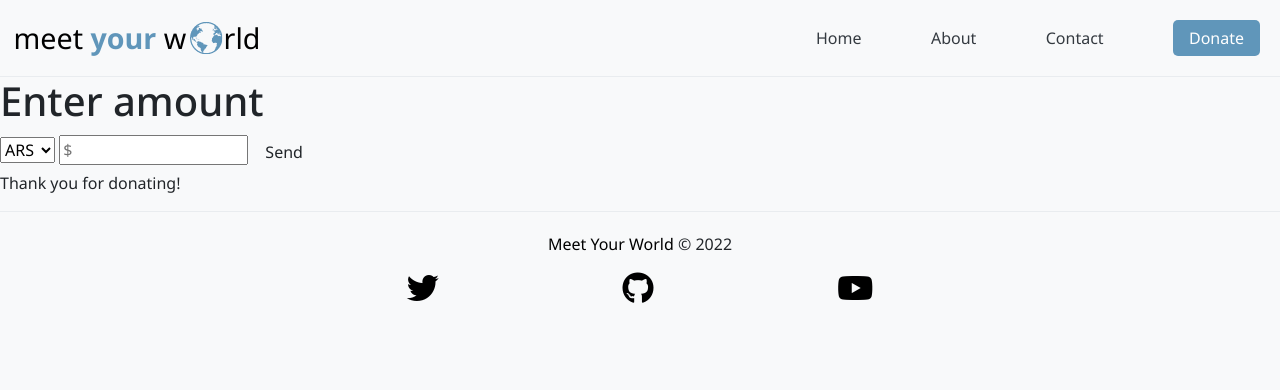
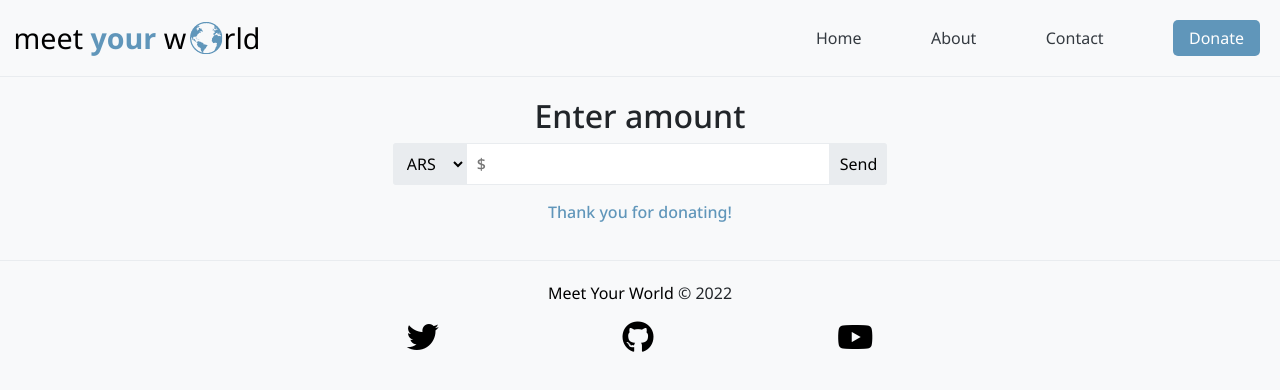
Before and after one commit to matiasbagatto/meetyourworld, a plain HTML site: page pages/donate.html in a window 1280 px wide. Drawn offline with nearby package versions, Linux system fonts and the light colour scheme.

Commit message:
Desarrollo de pagina donate terminado

```diff
--- a/pages/donate.html
+++ b/pages/donate.html
@@ -47,7 +47,7 @@
     </header>
 
     <main>
-        <div class="donate">
+        <section class="donate">
             <h1 class="donate__title">Enter amount</h1>
             <div class="amount-container">
                 <select class="amount__currency" name="currency" id="currency">
@@ -56,12 +56,12 @@
                     <option value="EUR">EUR</option>
                 </select>
                 <input class="amount__input" type="text" placeholder="$">
-                <button class="btn btn--send">Send</button>
+                <button class="btn-send">Send</button>
             </div>
             <p class="donate__thanks">
                 Thank you for donating!
             </p>
-        </div>
+        </section>
     </main>
 
     <footer>
--- a/styles/app.css
+++ b/styles/app.css
@@ -324,6 +324,68 @@ body {
 
 /* --- fin contact.html --- */
 
+/* --- inicio donate.html --- */
+
+.donate {
+    max-width: 768px;
+    padding: 20px;
+    margin: auto;
+    display: flex;
+    flex-direction: column;
+}
+
+.donate__title {
+    text-align: center;
+    font-size: 2rem;
+}
+
+.amount-container {
+    padding-bottom: 15px;
+    display: flex;
+    justify-content: center;
+}
+
+.amount__currency {
+    padding: 5px 10px;
+    font-family: inherit;
+    font-size: inherit;
+    border: none;
+    border-top-left-radius: 3px;
+    border-bottom-left-radius: 3px;
+    background-color: #E9ECEF;
+}
+
+.amount__input {
+    width: 50%;
+    padding: 8px 10px;
+    font-weight: 500;
+    border: 1px solid #E9ECEF;
+}
+
+.btn-send {
+    padding: 8px 10px;
+    transition: all 0.25s ease;
+    border: none;
+    border-top-right-radius: 3px;
+    border-bottom-right-radius: 3px;
+    background-color: #E9ECEF;
+}
+
+.btn-send:hover {
+    transform: scale(1.05);
+    border-radius: 3px;
+    color: white;
+    background-color: #6096BA;
+}
+
+.donate__thanks {
+    text-align: center;
+    font-weight: 500;
+    color: #6096BA;
+}
+
+/* --- fin donate.html --- */
+
 /* --- inicio media queries --- */
 
 @media (max-width: 354px) {
```
